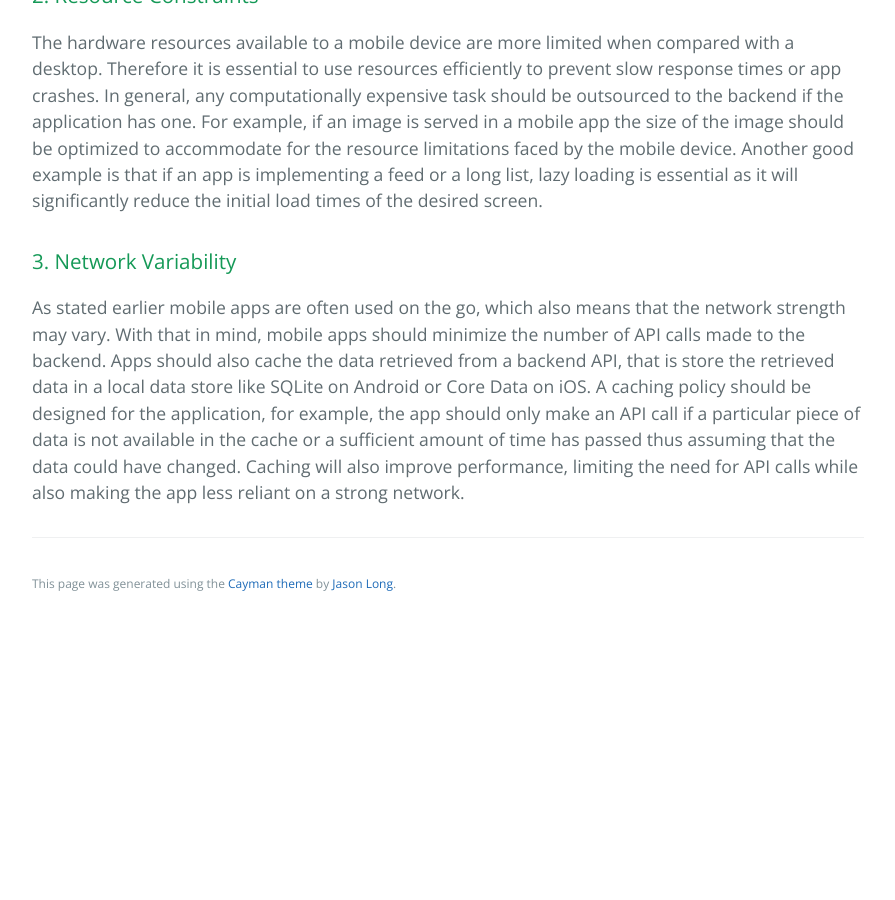
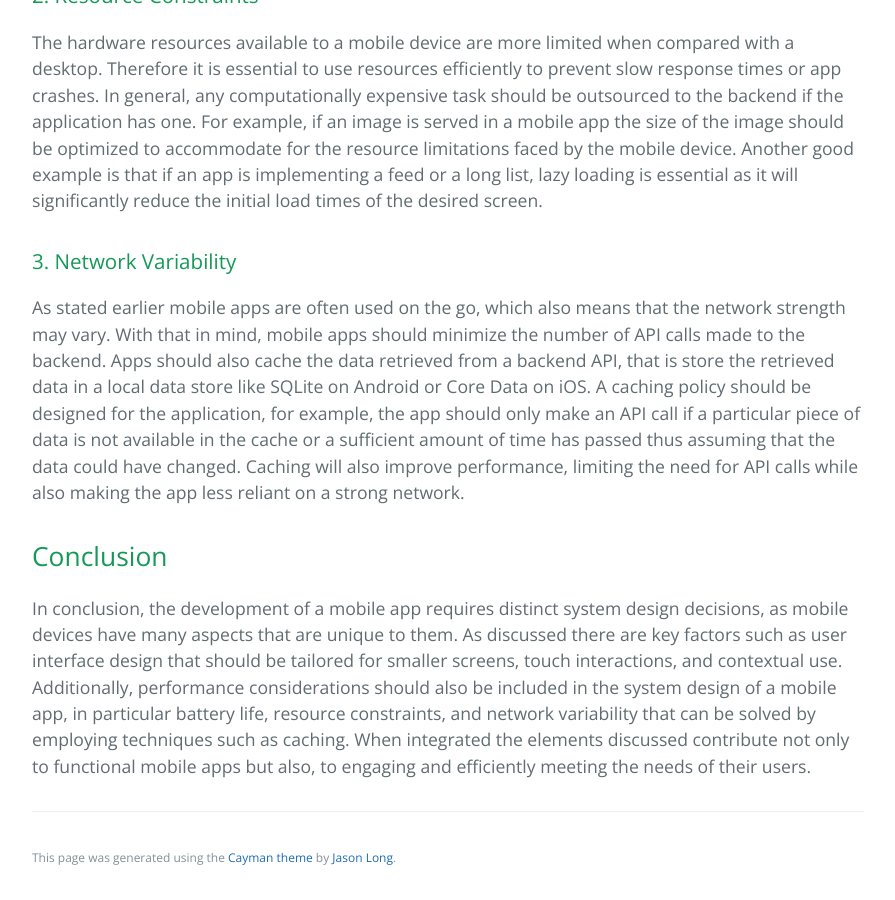
Before and after one commit to learning-software-engineering/learning-software-engineering.github.io, a Jekyll site: the page built from Topics/System_Design/Mobile_App_System_Design.md, in a window 1280 px wide and 900 px high, scrolled down 1788 px. Shown: the whole window, without its empty margins (192-1087 px from the left). Built offline with Jekyll 4.4.1, drawn with Linux system fonts in a browser that asks for light colours; our own code applies the rules of GitHub Pages for plain Markdown files; before the commit the page ends 2414 px from its top, so only the background shows below that.

Commit message:
Conclusion of Mobile App System Design

```diff
--- a/Topics/System_Design/Mobile_App_System_Design.md
+++ b/Topics/System_Design/Mobile_App_System_Design.md
@@ -15,6 +15,8 @@ The touch interface of mobile devices should be also kept in mind when designing
 ### 3. Contextual Use
 Mobile apps are often used on-the-go, requiring a user experience such that any important functions can be done by quick and efficient interactions. To illustrate this a good example is Uber. The Uber app would often be used in situations where the user is outside or not necessarily in a situation where they want to take their time. The Uber app is clearly designed with this in mind requiring only three taps from opening the app to ordering a ride fulfilling its main function.
 
+
+
 ## Performance
 
 ### 1. Battery Life
@@ -25,3 +27,7 @@ The hardware resources available to a mobile device are more limited when compar
 
 ### 3. Network Variability
 As stated earlier mobile apps are often used on the go, which also means that the network strength may vary. With that in mind, mobile apps should minimize the number of API calls made to the backend. Apps should also cache the data retrieved from a backend API, that is store the retrieved data in a local data store like SQLite on Android or Core Data on iOS. A caching policy should be designed for the application, for example, the app should only make an API call if a particular piece of data is not available in the cache or a sufficient amount of time has passed thus assuming that the data could have changed. Caching will also improve performance, limiting the need for API calls while also making the app less reliant on a strong network.
+
+
+## Conclusion
+In conclusion, the development of a mobile app requires distinct system design decisions, as mobile devices have many aspects that are unique to them. As discussed there are key factors such as user interface design that should be tailored for smaller screens, touch interactions, and contextual use. Additionally, performance considerations should also be included in the system design of a mobile app, in particular battery life, resource constraints, and network variability that can be solved by employing techniques such as caching. When integrated the elements discussed contribute not only to functional mobile apps but also, to engaging and efficiently meeting the needs of their users.
```
